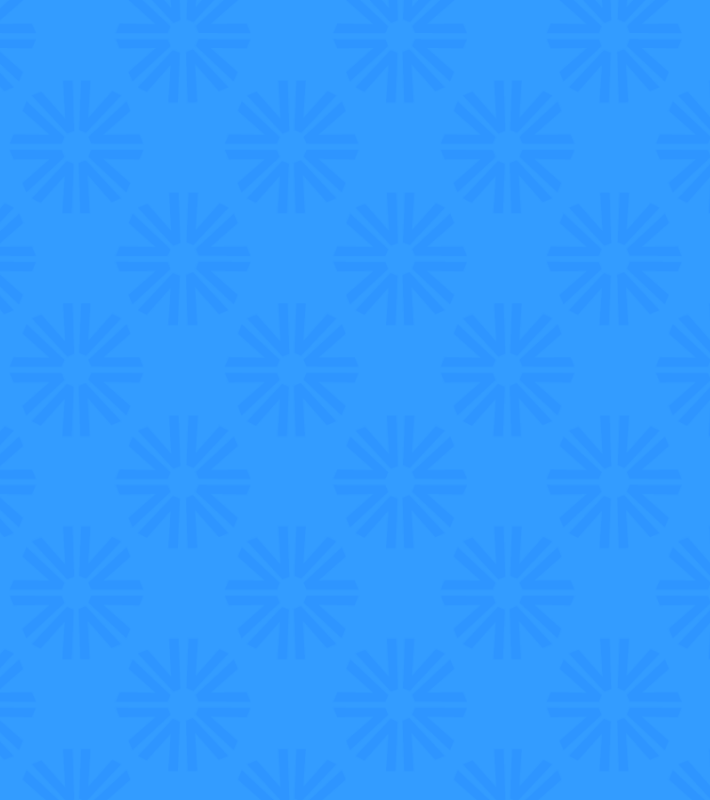
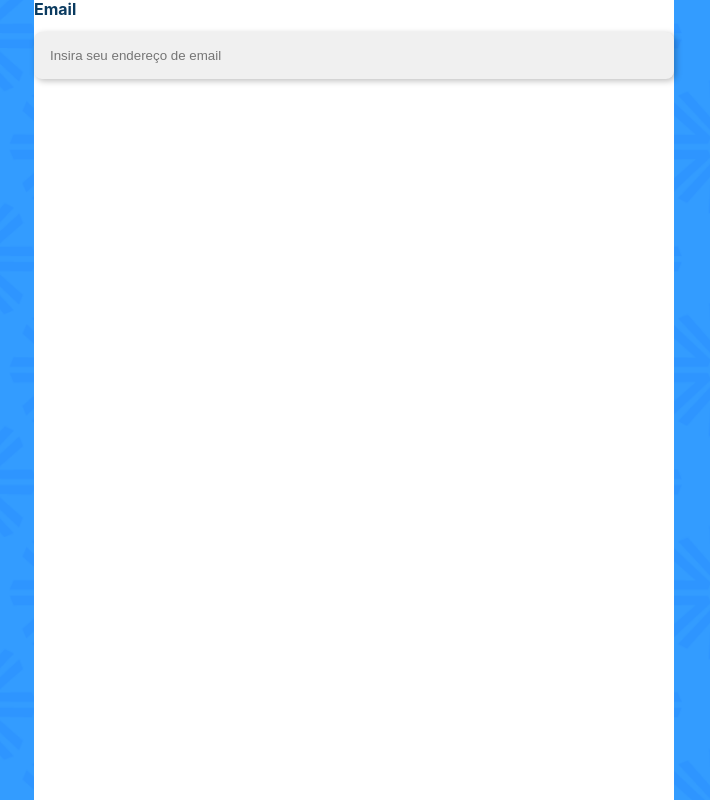
Before and after one commit to eduslug/react-authentication-system, a React (Create React App) app: page /login in a window 1280 px wide. Shown: the whole page, without its empty margins (286-996 px from the left). Built offline with nearby package versions, Linux system fonts and the light colour scheme; the HTML template or start-up script is replaced by a standard one.

Commit message:
feat-create/CampoDigitacao

```diff
--- /dev/null
+++ b/src/components/CampoInput/index.tsx
@@ -0,0 +1,48 @@
+import styled from "styled-components";
+
+const Campo = styled.input`
+background: #F0F0F0;
+margin: 1em 0;
+box-sizing: border-box;
+box-shadow: 2px 2px 6px rgba(0,0,0, 0.25);
+border-radius: 8px;
+border: none;
+width: 100%;
+padding: 16px;
+`
+
+const Rotulo = styled.label`
+display: block;
+font-weight: 700;
+font-size: 16px;
+line-height: 19px;
+color: var(--azul-escuro)
+`
+
+const Container = styled.div`
+width: 100%
+`
+
+interface Props {
+  valor: string,
+  tipo: string,
+  placeholder: string,
+  trocar: (value: string) => void,
+  label?: string
+}
+
+export default function CampoDigitacao({ valor, tipo, placeholder, trocar, label }: Props) {
+  return (
+    <Container>
+      <Rotulo>{label}</Rotulo>
+      <Campo
+        type={tipo}
+        value={valor}
+        placeholder={placeholder}
+        onChange={(e) => trocar(e.target.value)}
+        required
+      />
+    </Container>
+
+  )
+}
--- a/src/pages/Login/index.tsx
+++ b/src/pages/Login/index.tsx
@@ -1,10 +1,12 @@
 
-
+import { useState } from 'react';
+import CampoDigitacao from '../../components/CampoInput';
 
 export default function Login() {
+  const [email, setEmail] = useState('');
+
   return (
-    <div>
+    <CampoDigitacao tipo="email" label="Email" valor={email} placeholder="Insira seu endereço de email" trocar={setEmail} />
+  )
 
-    </div>
-  )
 }
--- a/src/pages/PaginaBaseFormulario/index.tsx
+++ b/src/pages/PaginaBaseFormulario/index.tsx
@@ -1,5 +1,6 @@
 import styled from 'styled-components'
 import imagemDeFundo from './imagem-fundo-admin.png'
+import { Outlet } from 'react-router-dom';
 
 const ContainerPrincipal = styled.div`
 background-image:url(${imagemDeFundo});
@@ -11,10 +12,22 @@
 align-items: center;
 `
 
+const Container = styled.div`
+    background-color: white;
+    width: 50vw;
+    height: 100%;
+    display: flex;
+    flex-direction: column;
+    align-items: center;
+
+`
+
 export default function PaginaFormulario() {
     return (
         <ContainerPrincipal>
-
+            <Container>
+                <Outlet />
+            </Container>
         </ContainerPrincipal>
     )
 }
```
